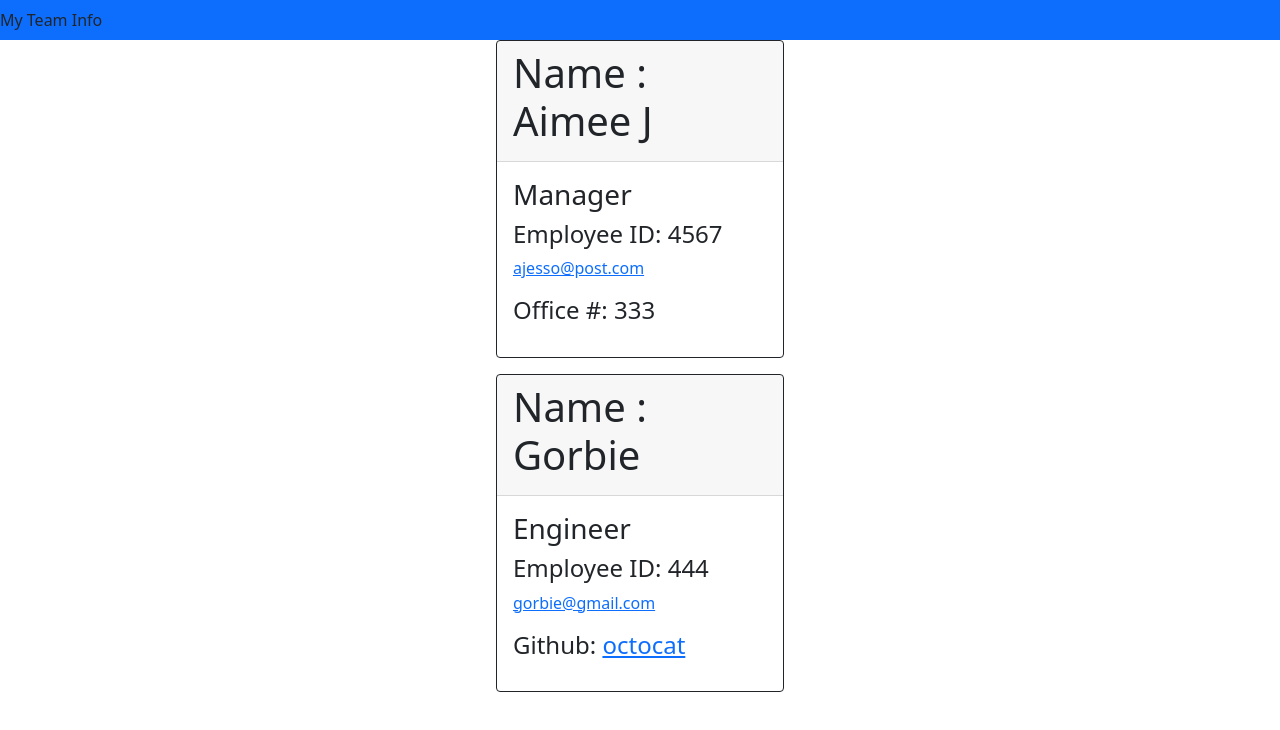
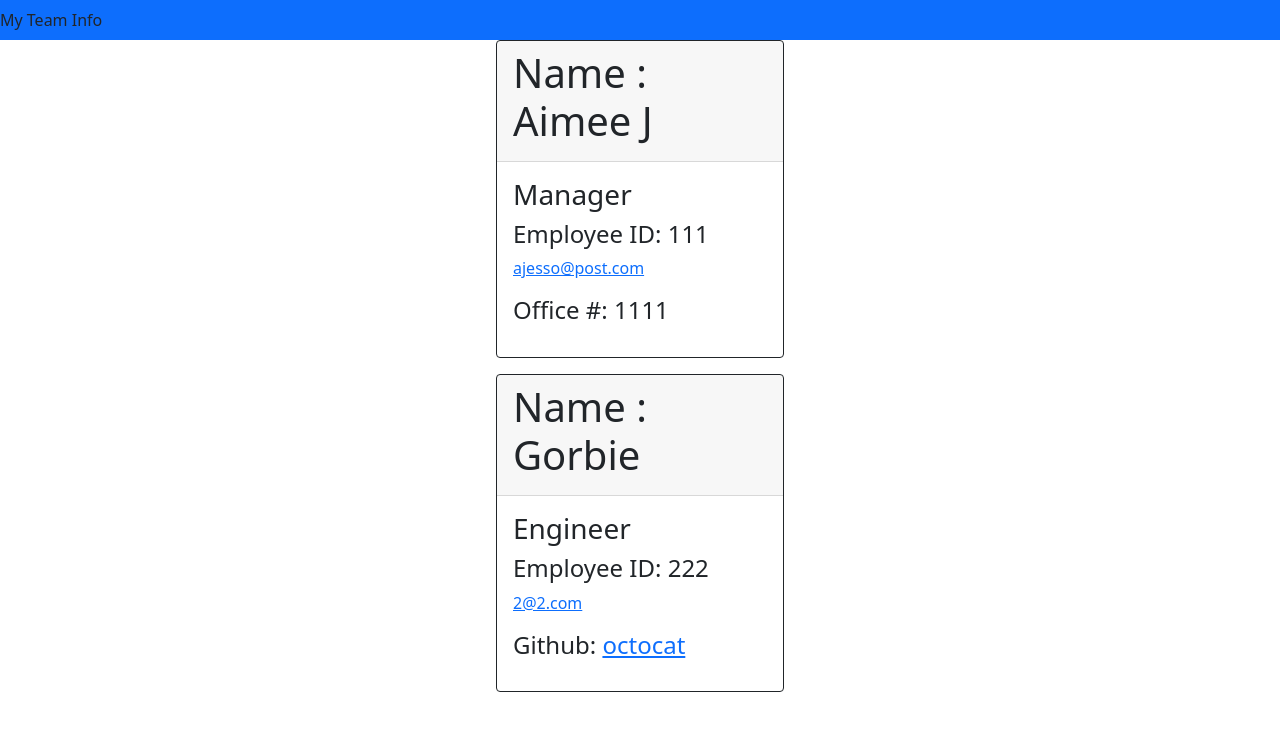
Before and after one commit to Mantablast/OOPTeam-Profile-Generator, a website: page myTeam.html in a window 1280 px wide. Drawn offline with nearby package versions, Linux system fonts and the light colour scheme.

```diff
--- a/myTeam.html
+++ b/myTeam.html
@@ -17,10 +17,10 @@
     <div class="card-header"><h1>Name : Aimee J</h1></div>
     <div class="card-body text-dark">
     <h3 class="card-title">Manager</h3>
-    <h4>Employee ID: 4567</h4>
+    <h4>Employee ID: 111</h4>
     <p class="card-text">
     <a href = "mailto: ajesso@post.com">ajesso@post.com</a>
-    <h4>Office #: 333</h4>
+    <h4>Office #: 1111</h4>
     </p>
     </div>
     </div>
@@ -29,9 +29,9 @@
     <div class="card-header"><h1>Name : Gorbie</h1></div>
     <div class="card-body text-dark">
     <h3 class="card-title">Engineer</h3>
-    <h4>Employee ID: 444</h4>
+    <h4>Employee ID: 222</h4>
     <p class="card-text">
-    <a href = "mailto: gorbie@gmail.com">gorbie@gmail.com</a>
+    <a href = "mailto: 2@2.com">2@2.com</a>
     <h4>Github: <a href="https://github.com/octocat">octocat</a></h4>
     </p>
     </div>
```
Also changed, not shown: dist/generateHTML.js.
